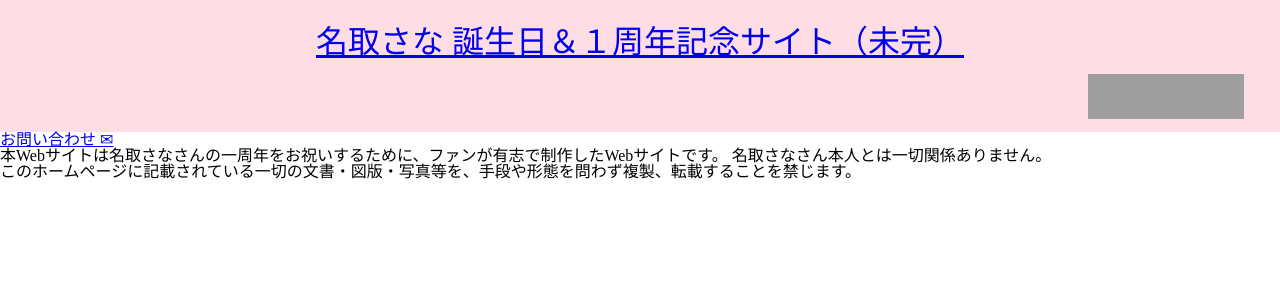
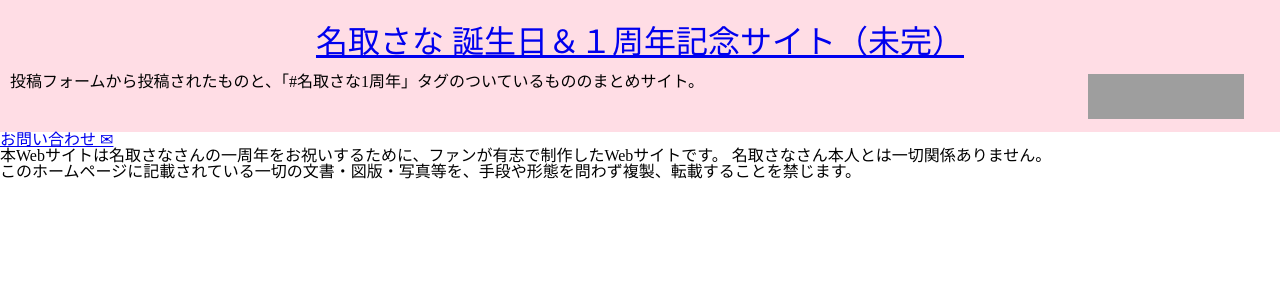
Before and after one commit to sana-nantori-1st-anniversary/sana-nantori-1st-anniversary.github.io, a Jekyll site: the page built from about.html, in a window 1280 px wide. Shown: the top 300 px of the page. Built offline with Jekyll 4.4.1, drawn with Linux system fonts in a browser that asks for light colours; nearby versions of some CDN libraries; library files that are not in the unit come from our copies; grey boxes are pictures that could not be loaded.

Commit message:
feat: <header> に description を書いた

```diff
--- a/_includes/header.html
+++ b/_includes/header.html
@@ -1,7 +1,10 @@
 <h1><a href="/">名取さな 誕生日＆１周年記念サイト（未完）</a></h1>
-<div class="access-counter">
-    <!-- アクセスカウンターは http://www.rays-counter.com/ のやつを使ってます -->
-    <img height="45px" width="156px" src="http://www.rays-counter.com/d430_f6_479/5c7ec0088d69b/" alt="アクセスカウンター" border="0">
+<div class="header__2nd-level">
+    <div class="header__2nd-level__description">
+        投稿フォームから投稿されたものと、「#名取さな1周年」タグのついているもののまとめサイト。
+    </div>
+    <div class="header__2nd-level__access-counter">
+        <!-- アクセスカウンターは http://www.rays-counter.com/ のやつを使ってます -->
+        <img height="45px" width="156px" src="http://www.rays-counter.com/d430_f6_479/5c7ec0088d69b/" alt="アクセスカウンター" border="0">
+    </div>
 </div>
-<div class="description">
-</div>
--- a/_sass/index.scss
+++ b/_sass/index.scss
@@ -9,9 +9,17 @@ header {
   padding: 10px;
 }
 
-.access-counter {
-  text-align: right;
-  margin-right: 26px;
+.header__2nd-level {
+  display: flex;
+
+  &__description {
+    width: calc(100% - 182px);
+    min-width: 320px;
+  }
+
+  &__access-counter {
+    width: 182px;
+  }
 }
 
 main {
```
